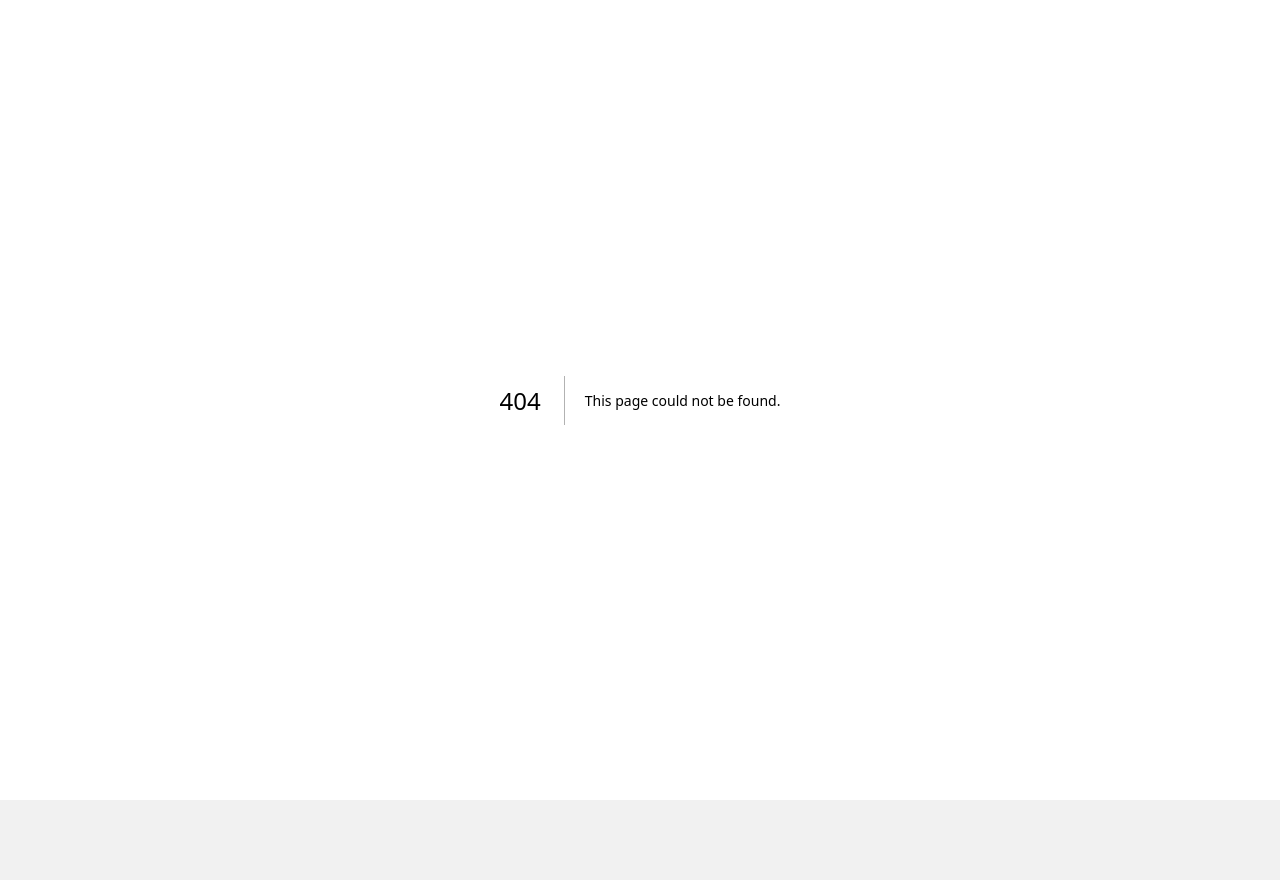
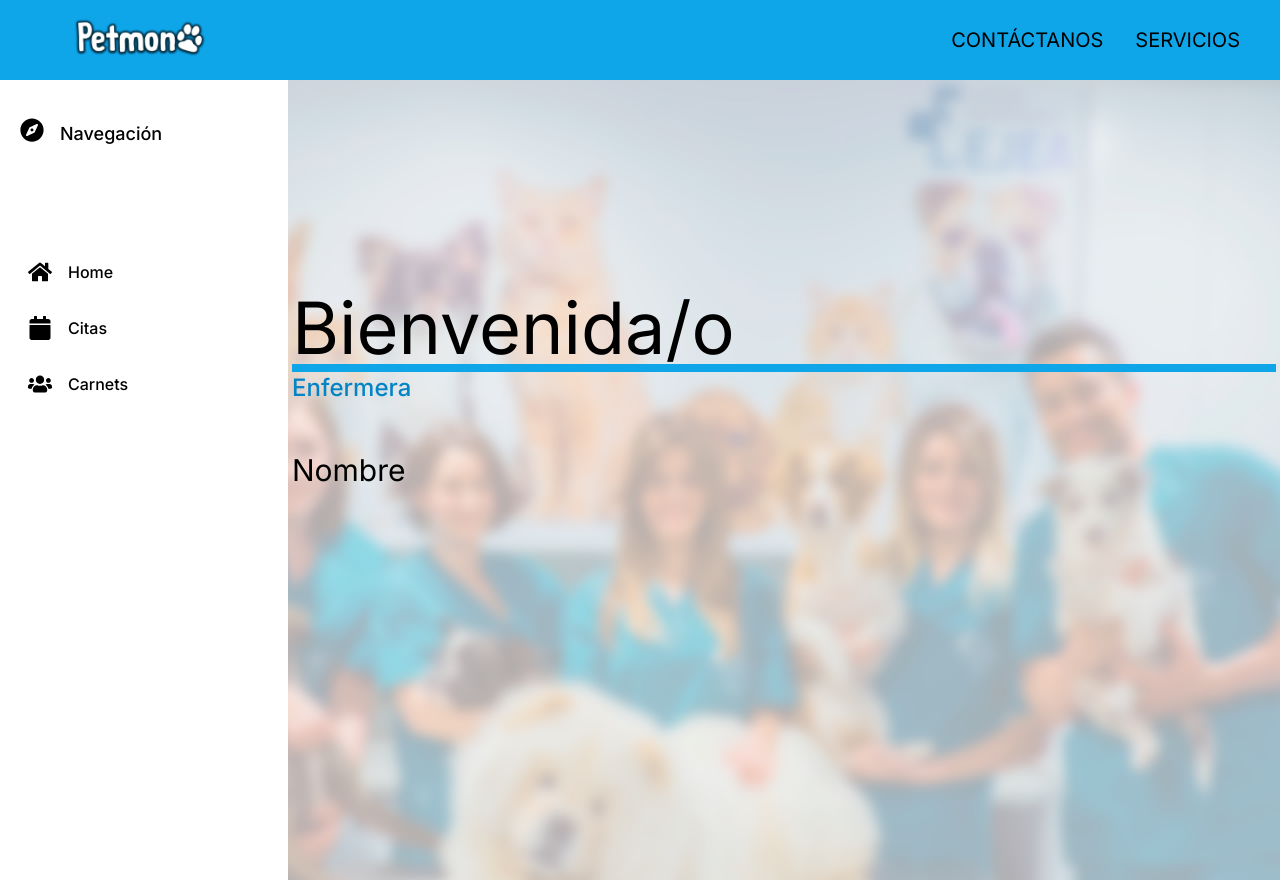
Before and after one commit to AxelBravo356/Veterinaria, a Next.js app: page /enfermera in a window 1280 px wide. Before the commit this address had no page. Before the commit the page ends 800 px from the top, so only its background shows below. Built offline with nearby package versions, Linux system fonts and the light colour scheme.

Commit message:
Actualizacion enfermera

```diff
--- /dev/null
+++ b/src/app/enfermera/page.jsx
@@ -0,0 +1,25 @@
+import LayoutEnf from '@/components/layout-enfermera'
+import React from 'react'
+
+function Enfermera() {
+  return (
+    <>
+        <LayoutEnf>
+        <div className=" grid grid-rows-3 py-52  w-full">
+          <div className="text-7xl">
+            <h2>Bienvenida/o</h2>
+            <div className="bg-sky-500 py-1"></div>
+          </div>
+          <div className="text-2xl font-medium text-sky-600">
+            <h2>Enfermera</h2>
+          </div>
+          <div className="text-3xl">
+            <h2>Nombre</h2>
+          </div>
+        </div>
+        </LayoutEnf>
+    </>
+  )
+}
+
+export default Enfermera
--- a/src/components/form-register/index.jsx
+++ b/src/components/form-register/index.jsx
@@ -11,23 +11,6 @@ export default function FormRegister() {
   const [tipo, setTipo] = useState('');
   const [correo, setCorreo] = useState('');
   const [pass, setPass] = useState('');
-
-  const [data, setData] = useState([]);
-  useEffect(() => {
-    fetch('/api/users')
-      .then(async (res) => await res.json())
-      .then((data) => {
-        setData(data);
-        console.log(data);
-      });
-  }, []);
-
-  const handle = async (e) => {
-    e.preventDefault();
-    const res = await axios.post('/api', {
-      name: document.querySelector('#name').value
-    });
-  }
 
     const register = async () => {
       console.log('tipo: ', tipo)
--- a/src/components/formulario/index.jsx
+++ b/src/components/formulario/index.jsx
@@ -19,7 +19,12 @@ export default function Forms() {
       if(!data.tipo_user) alert('Error en los datos')
       else if(data.tipo_user == 'admin'){
         router.push('/admin');
+      }else if(data.tipo_user == 'enfermera'){
+        router.push('/enfermera');
+      }else if(data.tipo_user == 'medico'){
+        router.push('/medico');
       }
+
     },10);
   }
 
--- /dev/null
+++ b/src/components/layout-enfermera/index.jsx
@@ -0,0 +1,18 @@
+import React from 'react'
+import NavEnf from '../navbar-enfermera'
+import SidebarEnf from '../sidebar-enfermera'
+import "../layout-admin/styles.admin.css";
+
+function LayoutEnf({children}) {
+  return (
+    <>
+        <NavEnf />
+      <div className=" bg flex justify-center">
+        <SidebarEnf />
+        <div className="flex-1 p-1 h-full text-black ">{children}</div>
+      </div>
+    </>
+  )
+}
+
+export default LayoutEnf
--- /dev/null
+++ b/src/components/navbar-enfermera/index.jsx
@@ -0,0 +1,63 @@
+"use client";
+import Image from "next/image";
+import { useState } from "react";
+
+export default function NavEnf() {
+  const Links = [{ name: "CONTÁCTANOS" }, { name: "SERVICIOS" }];
+
+  const [open, setOpen] = useState(false);
+
+  return (
+    <div className=" shadow-md w-full  top-0 left-0">
+      <div className="bg-sky-500 md:flex items-center justify-between py-4 md:px-10 px-7">
+        <div
+          className="font-bold text-xl cursor-pointer flex items-center font-[Poppins]
+      text-gray-800"
+        >
+          <span>
+            <Image
+              src={"/Logo.png"}
+              width={200}
+              height={200}
+              className="object-cover max-h-12 max-w-xl"
+            />
+          </span>
+        </div>
+
+        <div
+          onClick={() => setOpen(!open)}
+          className="text-3xl absolute right-8 top-6 cursor-pointer md:hidden"
+        >
+          <ion-icon></ion-icon>
+          <svg
+            name={open ? "close" : "menu"}
+            xmlns="http://www.w3.org/2000/svg"
+            fill="none"
+            viewBox="0 0 24 24"
+            strokeWidth={1.5}
+            stroke="currentColor"
+            className="w-6 h-6"
+          >
+            <path
+              strokeLinecap="round"
+              strokeLinejoin="round"
+              d="M3.75 6.75h16.5M3.75 12h16.5m-16.5 5.25h16.5"
+            />
+          </svg>
+        </div>
+
+        <ul
+          className={`bg-sky-500 md:flex md:items-center md:pb-0 pb-10 absolute md:static md:z-auto z-[-1] left-0 w-full md:w-auto md:pl-0 pl-9 transition-all duration-500 ease-in ${
+            open ? "top-24 " : "top-[-490px]"
+          }`}
+        >
+          {Links.map((link) => (
+            <li key={link.name} className="md:ml-8 text-xl md:my-0 my-7">
+              {link.name}
+            </li>
+          ))}
+        </ul>
+      </div>
+    </div>
+  );
+}
--- /dev/null
+++ b/src/components/sidebar-enfermera/index.jsx
@@ -0,0 +1,106 @@
+"use client";
+import Link from "next/link";
+import { useState } from "react";
+import classNames from "classnames";
+import {
+  FaCompass,
+  FaArrowAltCircleLeft,
+  FaUsers,
+  FaHome,
+  FaCalendar,
+} from "react-icons/fa";
+
+const menuItems = [
+  { id: 1, label: "Home", icon: FaHome, link: "/enfermera" },
+  { id: 2, label: "Citas", icon: FaCalendar, link: "/enfermera/citas" },
+  { id: 3, label: "Carnets", icon: FaUsers, link: "/enfermera/carnets" },
+];
+function SidebarEnf() {
+  const [toggleCollapse, setToggleCollapse] = useState(false);
+  const [isCollapsible, setIsCollapsible] = useState(false);
+
+  const wrapperClasses = classNames(
+    "h-screen px-4 pt-8 pb-4 bg-white flex justify-start flex-col",
+    {
+      "w-72": !toggleCollapse,
+      "w-28": toggleCollapse,
+    }
+  );
+
+  const collapseIconClasses = classNames("p-4 rounded absolute right-0", {
+    "rotate-180": toggleCollapse,
+  });
+
+  const getNavItemClasses = (menu) => {
+    return classNames(
+      "flex items-center cursor-pointer hover:bg-gray-200 rounded w-full overflow-hidden whitespace-nowrap"
+    );
+  };
+
+  const onMouseOver = () => {
+    setIsCollapsible(!isCollapsible);
+  };
+
+  const handleSidebarToggle = () => {
+    setToggleCollapse(!toggleCollapse);
+  };
+
+  return (
+    <div
+      className={wrapperClasses}
+      onMouseEnter={onMouseOver}
+      onMouseLeave={onMouseOver}
+      style={{ transition: "width 300ms cubic-bezier(0.2, 0, 0, 1) 0s" }}
+    >
+      <div className="flex flex-col">
+        <div className="flex items-center justify-between relative">
+          <div className="flex items-center pl-1 gap-4">
+            <FaCompass className="text-2xl" />
+            <span
+              className={classNames("mt-2 text-lg font-medium text-black", {
+                hidden: toggleCollapse,
+              })}
+            >
+              Navegación
+            </span>
+          </div>
+          {isCollapsible && (
+            <button
+              className={collapseIconClasses}
+              onClick={handleSidebarToggle}
+            >
+              <FaArrowAltCircleLeft className="text-2xl" />
+            </button>
+          )}
+        </div>
+        <div className="flex flex-col items-start mt-24 h-full">
+          {menuItems.map(({ icon: Icon, ...menu }) => {
+            const classes = getNavItemClasses(menu);
+            return (
+              <div key={menu.id} className={classes}>
+                <Link href={menu.link}>
+                  <div className="flex py-4 px-3 items-center w-full h-full">
+                    <div style={{ width: "2.5rem" }}>
+                      <Icon className="text-2xl" />
+                    </div>
+                    {!toggleCollapse && (
+                      <span
+                        className={classNames(
+                          "text-md font-medium text-text-light"
+                        )}
+                      >
+                        {menu.label}
+                      </span>
+                    )}
+                  </div>
+                </Link>
+              </div>
+            );
+          })}
+        </div>
+      </div>
+    </div>
+  );
+}
+
+export default SidebarEnf
```
Also changed, not shown: 2 other files (tests, documents, lock files or other folders).
